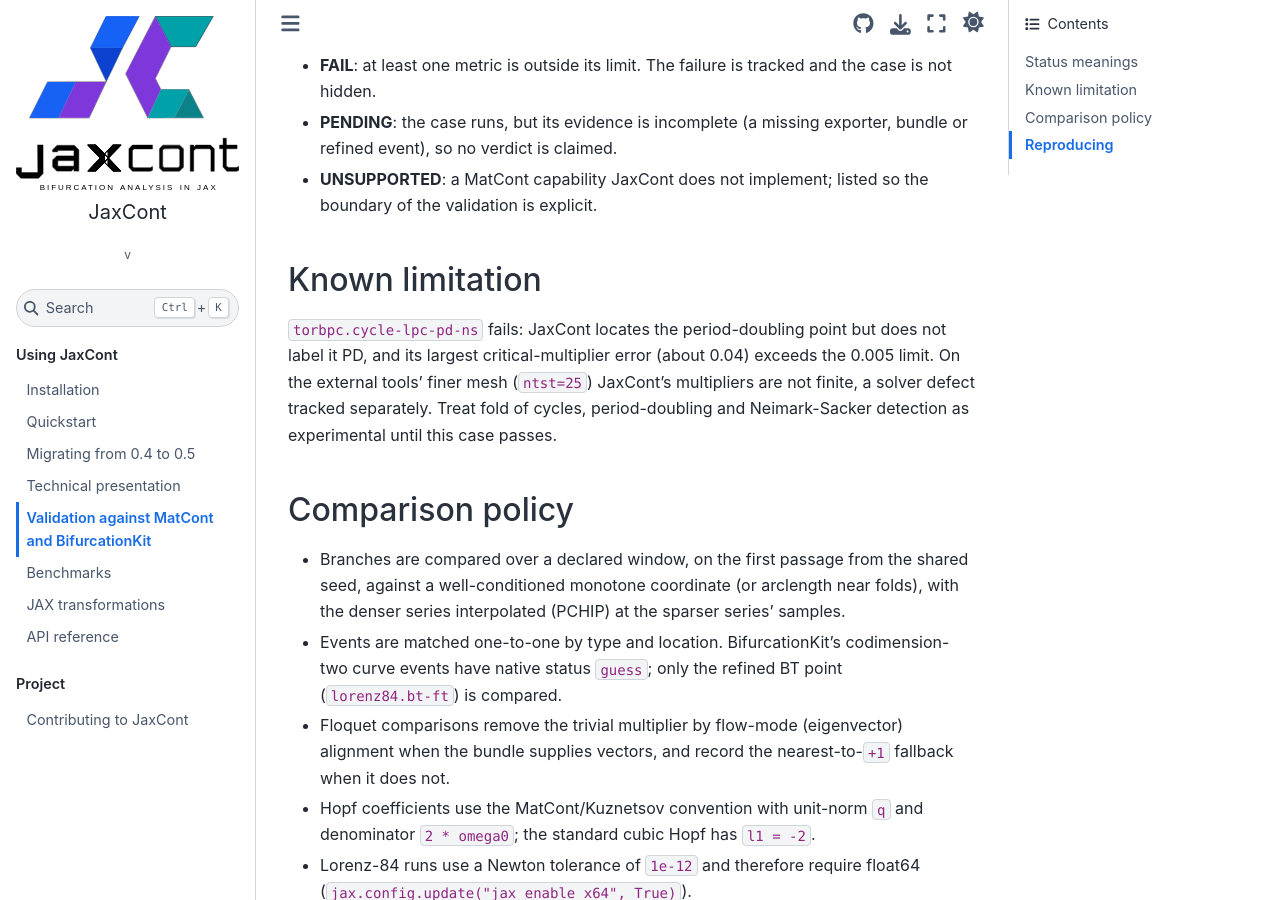
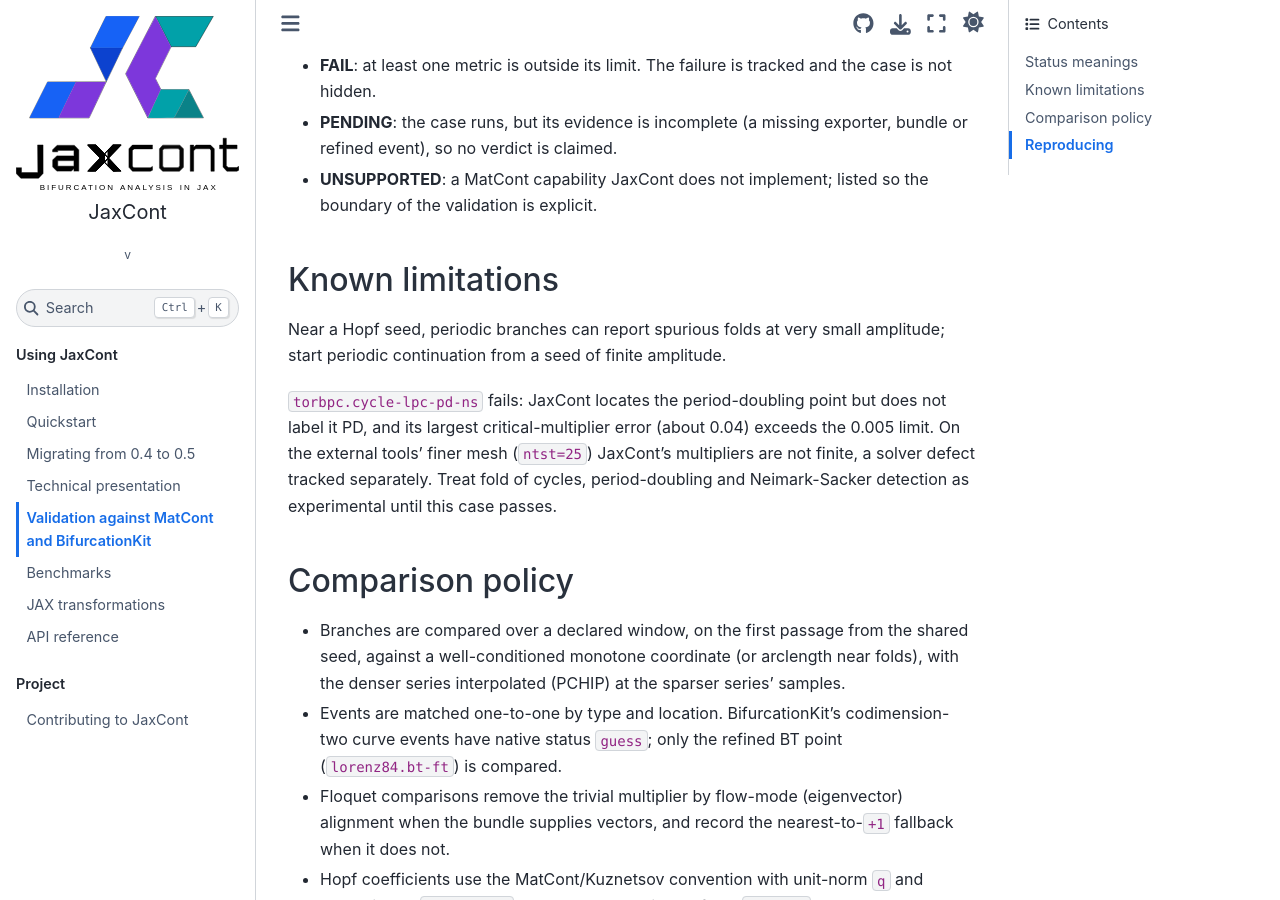
Before and after one commit to Ziaeemehr/JaxCont, a Sphinx documentation site: the page built from docs/source/validation.md, in a window 1280 px wide and 900 px high, scrolled down 3728 px. Built offline with Sphinx 7.4.7 and the Sphinx Book theme 1.1.4, drawn with Linux system fonts in a browser that asks for light colours; pages that are not in the unit, such as notebooks, are missing from menus; the version number could not be read and is left out.

Commit message:
docs: README states validation status and known limitations (L1-F11, F43, F44)
The README links the generated validation page, qualifies periodic events
(torBPC FAIL), the iPRC (historical agreement, current evidence PENDING) and
the small-amplitude spurious-fold limitation, and names the opt-in
MATLAB_BIN / MATCONT_ROOT / JULIA_BIN variables. The validation page lists
the spurious-fold limitation too.

Co-Authored-By: Claude Opus 5.5 <noreply@anthropic.com>

```diff
--- a/docs/source/validation.md
+++ b/docs/source/validation.md
@@ -50,7 +50,10 @@ under "Validation gallery" show the figures and tables for each system.
 - **UNSUPPORTED**: a MatCont capability JaxCont does not implement; listed so
   the boundary of the validation is explicit.
 
-## Known limitation
+## Known limitations
+
+Near a Hopf seed, periodic branches can report spurious folds at very small
+amplitude; start periodic continuation from a seed of finite amplitude.
 
 `torbpc.cycle-lpc-pd-ns` fails: JaxCont locates the period-doubling point
 but does not label it PD, and its largest critical-multiplier error (about
```
Also changed, not shown: README.md (+20 -7 lines), 1 other file.
